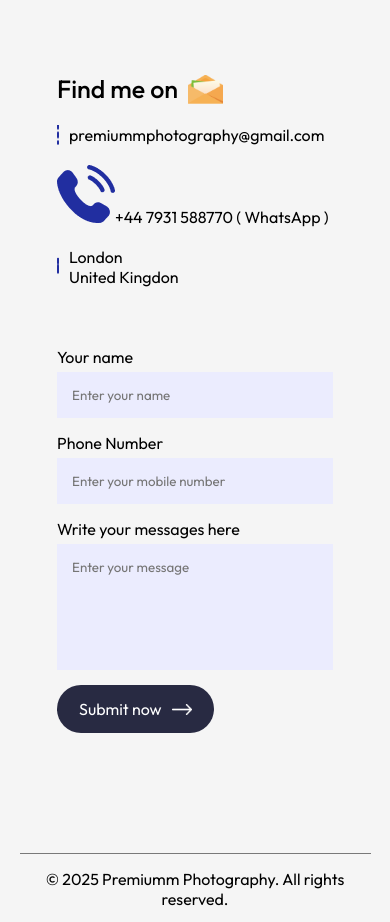
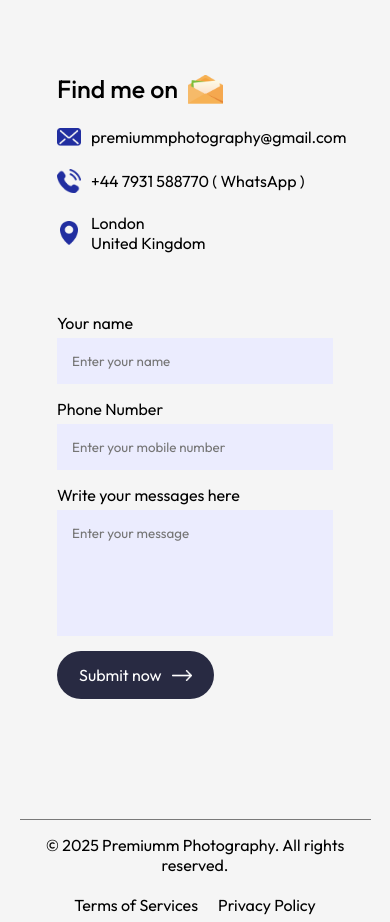
Before and after one commit to benattimj/premiummphoto, a React (Vite) app: page / in a window 390 px wide. Shown: the part 5640-6562 px from the top of the page. Built offline with nearby package versions, Linux system fonts and the light colour scheme.

Commit message:
Responsible contact

```diff
--- a/src/Components/Contact/Contact.css
+++ b/src/Components/Contact/Contact.css
@@ -29,10 +29,12 @@
     display: flex;
     align-items: center;
     margin: 20px 0;
-}
-.contact-col ul li img{
-    width: 25px;
-    margin-right: 10px;
+}.contact-col ul li img {
+  width: 24px;
+  height: 24px;
+  margin-right: 10px;
+  color: greenyellow;
+  object-fit: contain; /* garante que a imagem não distorça */
 }
 .contact form input, .contact form textarea{
     display: block;
@@ -58,9 +60,10 @@
         padding: 20px;
     }
 
-    .contact-col ul li img {
-  width: 2px;   /* 👈 reduce from 25px */
-  height: 20px;  /* optional, to force consistent height */
+ .contact-col ul li img {
+  width: 24px;
+  height: 24px;
   margin-right: 10px;
+  object-fit: contain; /* garante que a imagem não distorça */
 }
 }
--- a/src/Components/Contact/Contact.jsx
+++ b/src/Components/Contact/Contact.jsx
@@ -40,7 +40,13 @@ const Contact = () => {
       <div className="contact-col">
         <h3>Find me on<img src={msg_icon} alt="" /></h3>
           <ul>
-            <li><img src={mail_icon} alt="" /> premiummphotography@gmail.com</li>
+  <li>
+    <img src={mail_icon} alt="" />
+    premiummphotography@gmail.com
+  </li>
+
+  {/* 👇 Envolver corretamente dentro do <li> */}
+  <li>
     <img src={phone_icon} alt="WhatsApp" />
     <a
       href="https://wa.me/447931588770"
@@ -48,7 +54,13 @@ const Contact = () => {
       rel="noopener noreferrer"
     >
       +44 7931 588770 ( WhatsApp )
-            </a><li><img src={location_icon} alt="" /> London<br/> United Kingdon</li>
+    </a>
+  </li>
+
+  <li>
+    <img src={location_icon} alt="" />
+    London<br /> United Kingdom
+  </li>
 </ul>
       </div>
       <div className="contact-col">
```
Lines whose indentation alone changed are shown as unchanged.
